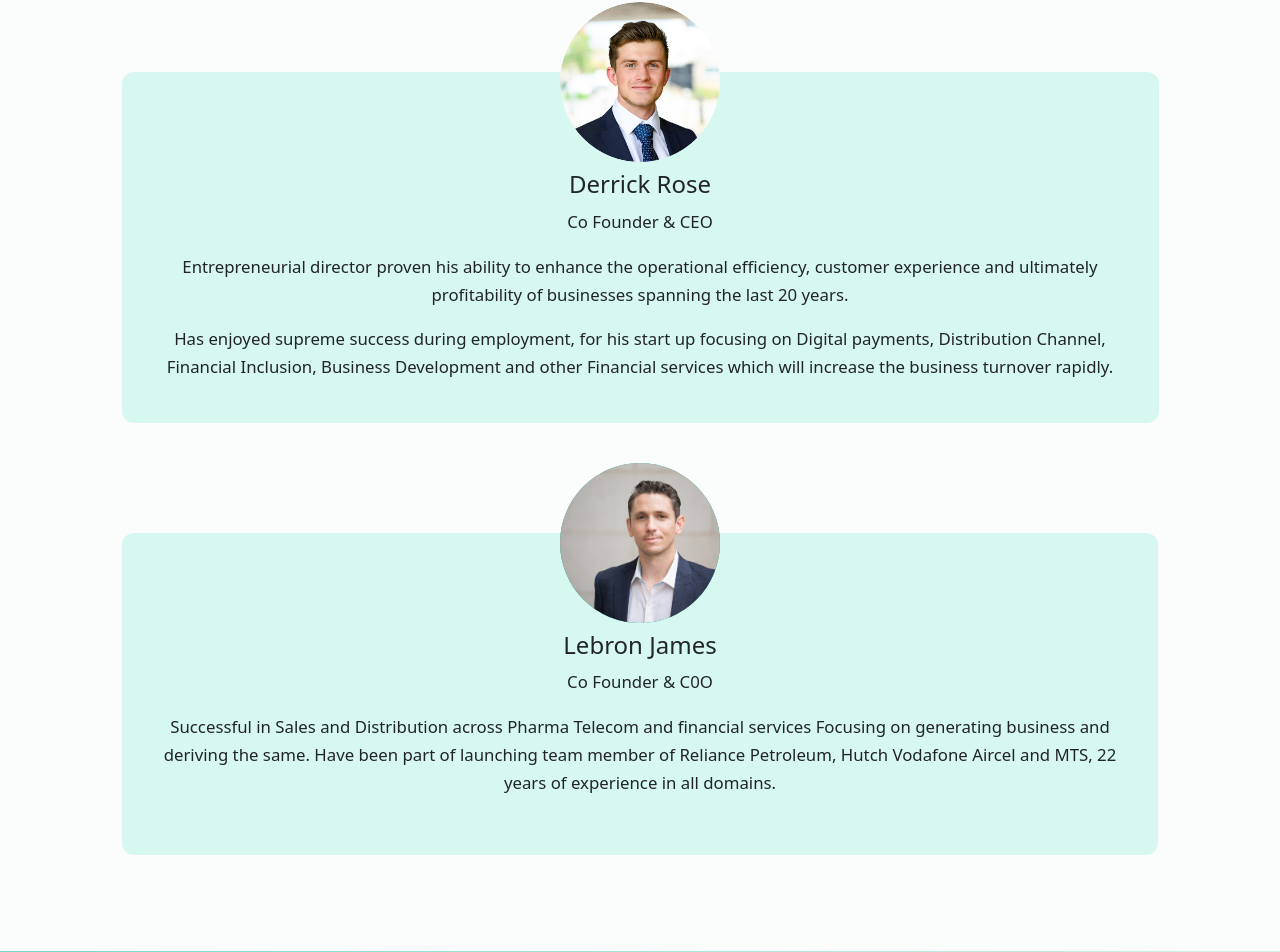
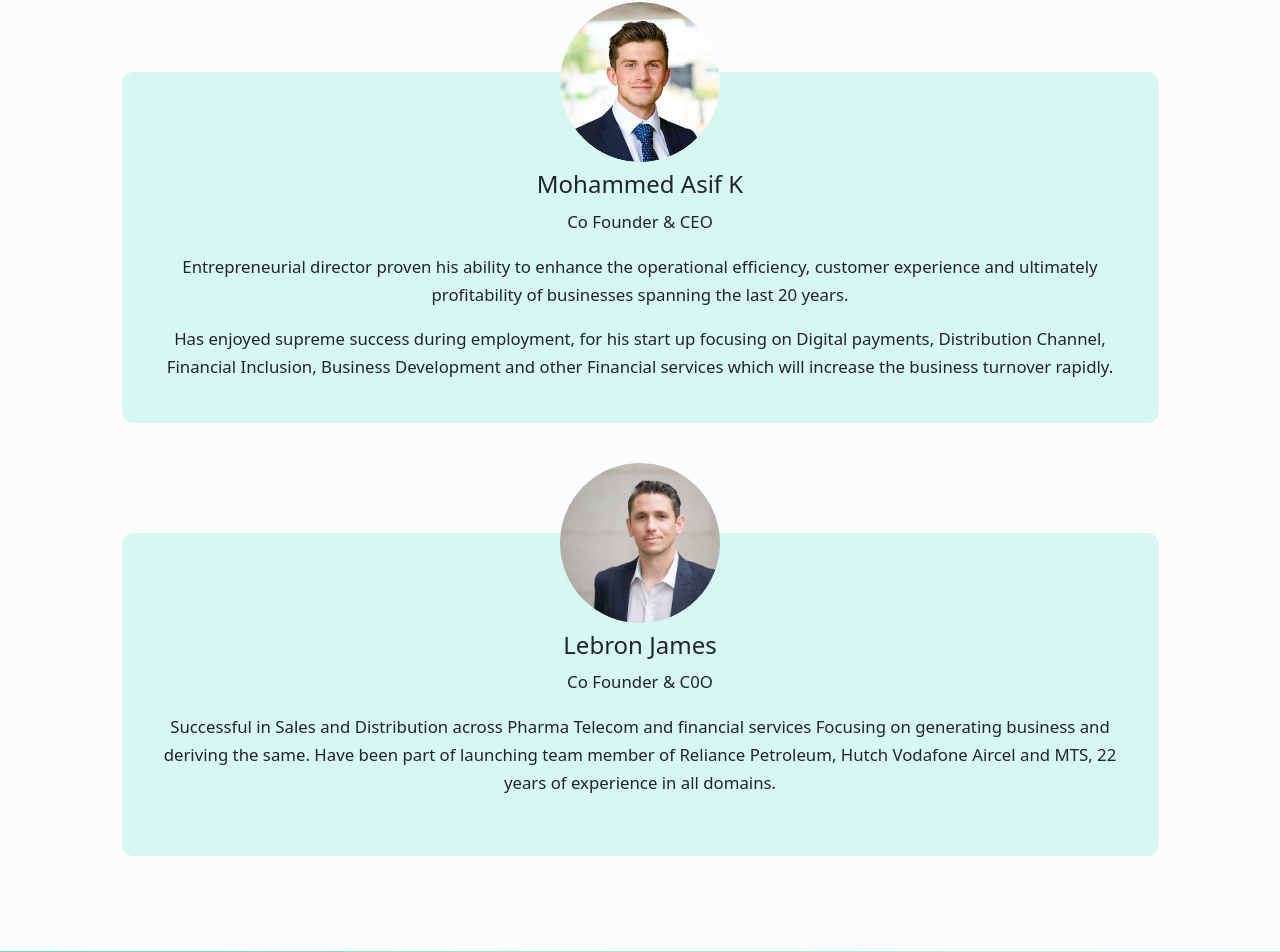
Before and after one commit to JEGA786/white-label-2, a React (Create React App) app: page /founding in a window 1280 px wide. Shown: the part 768-1720 px from the top of the page. Built offline with nearby package versions, Linux system fonts and the light colour scheme; a web font is replaced by a local one.

Commit message:
last try

```diff
--- a/package.json
+++ b/package.json
@@ -40,6 +40,6 @@
     ]
   },
   "devDependencies": {
-    "typescript": "^5.1.3"
+    "typescript": "^3.2.1"
   }
 }
--- a/src/view/dashboardhead/founding/Founding.tsx
+++ b/src/view/dashboardhead/founding/Founding.tsx
@@ -17,7 +17,7 @@ export function Founding() {
       <div className="col-lg-10 mx-auto py-5">
         <Testimonial
           img={require("../../../asset/sample1/found1.png")}
-          h4={`Derrick Rose`}
+          h4={`Mohammed Asif K`}
           p1={`Co Founder & CEO`}
           p2={`Entrepreneurial director proven his ability to enhance the operational efficiency, customer experience and ultimately profitability of businesses spanning the last 20 years.`}
           p3={
```
Also changed, not shown: 1 other file (tests, documents, lock files or other folders).
